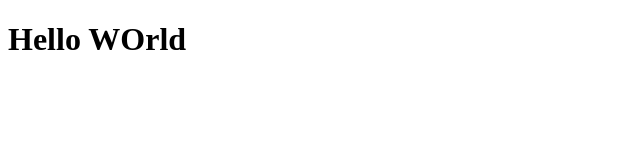
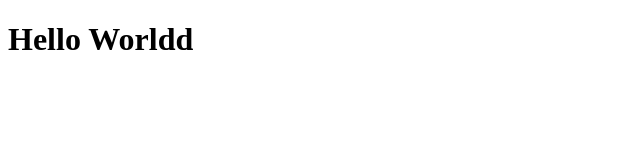
Before and after one commit to red-malone/work, a plain HTML site: page index.html in a window 1280 px wide. Shown: the full height of the page, 0-640 px from the left. Drawn offline with Linux system fonts and the light colour scheme.

Commit message:
minute changes

```diff
--- a/index.html
+++ b/index.html
@@ -7,7 +7,7 @@
 </head>
 <body>
 
-    <h1>Hello WOrld</h1>
+    <h1>Hello Worldd</h1>
 
 </body>
 </html>
```
